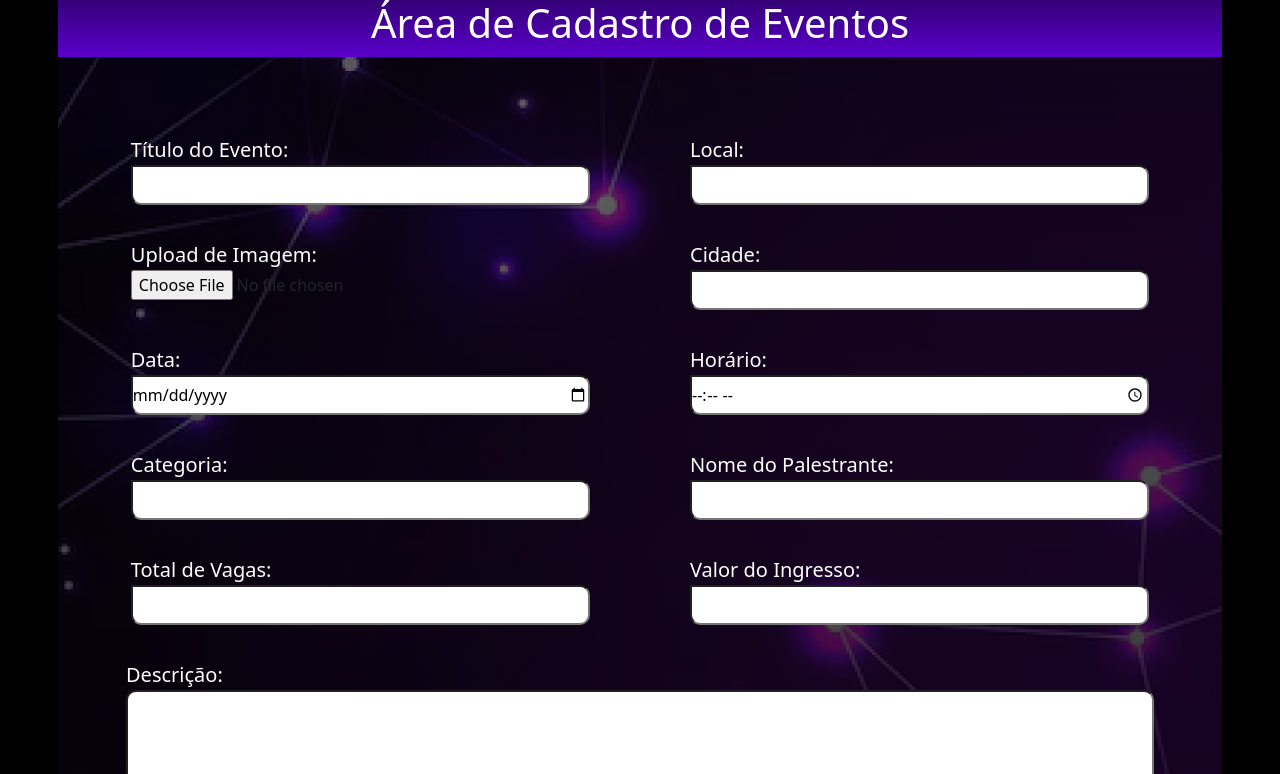
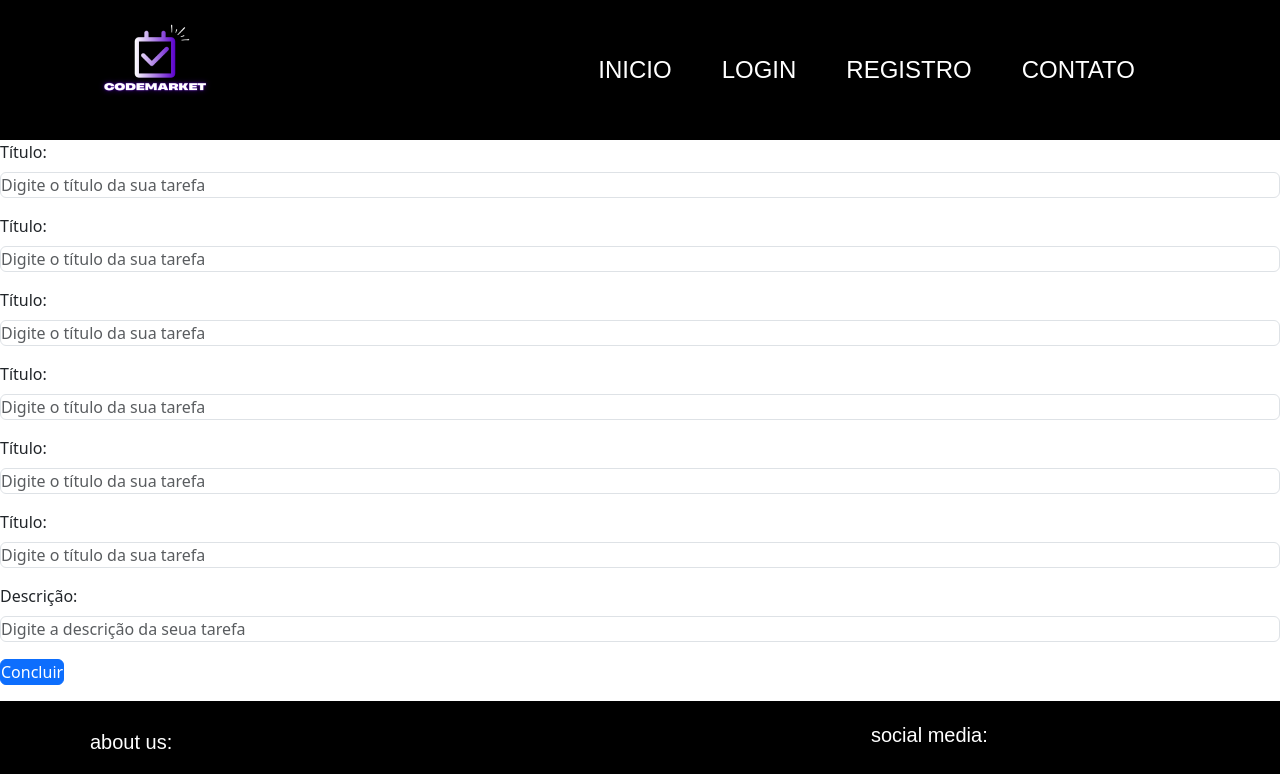
Before and after one commit to mraphaely/Projeto_Integrador_Eventos, a React (Vite) app in the folder Frontend/: page /PagAddEventos in a window 1280 px wide. Shown: the top 774 px of the page. Built offline with nearby package versions, Linux system fonts and the light colour scheme.

Commit message:
tenatativa

```diff
--- a/Frontend/package.json
+++ b/Frontend/package.json
@@ -16,7 +16,7 @@
     "react-bootstrap": "^2.10.5",
     "react-dom": "^18.3.1",
     "react-icons": "^5.3.0",
-    "react-router-dom": "^6.23.1",
+    "react-router-dom": "^6.28.0",
     "reactstrap": "^9.2.3",
     "styled-components": "^6.1.13"
   },
--- a/Frontend/src/Components/Cadastro.jsx
+++ b/Frontend/src/Components/Cadastro.jsx
@@ -23,9 +23,9 @@ const Cadastro = () => {
                 },
             });
             setMessage('Usuário cadastrado com sucesso!');
-            setEmail('');  // Aqui troquei de setNome para setEmail
-            setSenha('');  // Aqui troquei de setDescricao para setSenha
-            setConfirmaSenha('');  // Resetei a confirmação de senha também
+            setEmail('');
+            setSenha('');
+            setConfirmaSenha('');
         } catch (error) {
             console.error('Erro ao cadastrar usuário:', error.response || error);
             setMessage('Erro ao cadastrar usuário');
--- a/Frontend/src/Components/Header.jsx
+++ b/Frontend/src/Components/Header.jsx
@@ -8,8 +8,8 @@ const Header = () => {
             <Btns>
                 <LinkStyled to=''>INICIO</LinkStyled>
                 <LinkStyled to='login'>LOGIN</LinkStyled>
+                <LinkStyled to='register'>REGISTRO</LinkStyled>
                 <LinkStyled to='contato'>CONTATO</LinkStyled>
-                <LinkStyled to='register'>REGISTRO</LinkStyled>
             </Btns>
         </Caixa>
     )
--- a/Frontend/src/Components/PagAddEventos.jsx
+++ b/Frontend/src/Components/PagAddEventos.jsx
@@ -1,60 +1,166 @@
 import React from "react";
+import { Form, Button} from 'react-bootstrap'
 import { H1, Caixa1, Caixa, Label,Div, Linha1, Linha2,InputDescricao, Linha3, Btn, Input } from "../Styles/PagAddEventos"; // Certifique-se de que Input é importado
 import "../Styles/PagAddEventos.css"
+import axios  from "axios";
 
 const PagAddEventos = () => {
+    const [titulo, setTitulo] = React.useState('');
+    const [descricao, setDescricao] = React.useState(null);
+    const [message, setMessage] = React.useState(null);
+    const [loading, setLoading] = React.useState(null);
+
+    const HandlePost = async (event) => {
+
+      event.preventDefault();
+      setLoading("Carregando...");
+
+      try {
+          await axios.post("http://localhost:3333/eventos/criar", {
+              titulo,
+              local,
+              image,
+              cidade,
+              data,
+              categoria,
+              palestrante,
+              vagas,
+              ingresso,
+              descricao
+          })
+          setMessage("Evento criado com sucesso!");
+          setLoading("");
+
+      } catch (error) {
+          setMessage("Não foi possível salvar seu evento!");
+      }
+    };
+
     return (
-        <Caixa1>
-            <Caixa className="caixa">
+      <Form onSubmit={HandlePost}>
+      <Form.Group className="mb-3" controlId="tarefa">
+        <Form.Label>Título:</Form.Label>
+        <Form.Control
+        type="text"
+        placeholder="Digite o título da sua tarefa"
+        value={titulo}
+        onChange={(event) => setTitulo(event.target.value)}
+        required/>
+      </Form.Group>
+      <Form.Group className="mb-3" controlId="tarefa">
+        <Form.Label>Título:</Form.Label>
+        <Form.Control
+        type="text"
+        placeholder="Digite o título da sua tarefa"
+        value={titulo}
+        onChange={(event) => setTitulo(event.target.value)}
+        required/>
+      </Form.Group>
+      <Form.Group className="mb-3" controlId="tarefa">
+        <Form.Label>Título:</Form.Label>
+        <Form.Control
+        type="text"
+        placeholder="Digite o título da sua tarefa"
+        value={titulo}
+        onChange={(event) => setTitulo(event.target.value)}
+        required/>
+      </Form.Group>
+      <Form.Group className="mb-3" controlId="tarefa">
+        <Form.Label>Título:</Form.Label>
+        <Form.Control
+        type="text"
+        placeholder="Digite o título da sua tarefa"
+        value={titulo}
+        onChange={(event) => setTitulo(event.target.value)}
+        required/>
+      </Form.Group>
+      <Form.Group className="mb-3" controlId="tarefa">
+        <Form.Label>Título:</Form.Label>
+        <Form.Control
+        type="text"
+        placeholder="Digite o título da sua tarefa"
+        value={titulo}
+        onChange={(event) => setTitulo(event.target.value)}
+        required/>
+      </Form.Group>
+      <Form.Group className="mb-3" controlId="tarefa">
+        <Form.Label>Título:</Form.Label>
+        <Form.Control
+        type="text"
+        placeholder="Digite o título da sua tarefa"
+        value={titulo}
+        onChange={(event) => setTitulo(event.target.value)}
+        required/>
+      </Form.Group>
 
-            <H1>Área de Cadastro de Eventos </H1>
+      <Form.Group className="mb-3" controlId="descricao">
+        <Form.Label>Descrição:</Form.Label>
+        <Form.Control
+        type="textarea"
+        placeholder="Digite a descrição da seua tarefa"
+        value={descricao}
+        onChange={(event) => setDescricao(event.target.value)}
+         />
+      </Form.Group>
 
-            <Div>
+      <Button variant="primary" type="submit">
+        Concluir
+      </Button>
+      {message ? <p>{message}</p> : <p>{loading}</p>}
+    </Form>
+    );
+    // return (
+    //     <Caixa1>
+    //         <Caixa className="caixa">
 
-            <Linha1>
-                <Label>Título do Evento:</Label>
-                <Input type='text' id='titulo' name='Titulo'/>
+    //         <H1>Área de Cadastro de Eventos </H1>
 
-                <Label>Upload de Imagem:</Label>
-                <Input type='file' id='imagem' name='Imagem'/>
+    //         <Div>
 
-                <Label>Data:</Label>
-                <Input type='date' id='data' name='Data'/>
+    //         <Linha1>
+    //             <Label>Título do Evento:</Label>
+    //             <Input type='text' id='titulo' name='Titulo'/>
 
-                <Label>Categoria:</Label>
-                <Input type='text' id='categoria' name='Categoria'/>
+    //             <Label>Upload de Imagem:</Label>
+    //             <Input type='file' id='imagem' name='Imagem'/>
 
-                <Label>Total de Vagas:</Label>
-                <Input type='number' id='vagas' name='Vagas'/>
-            </Linha1>
-            <Linha2>
-                <Label>Local:</Label>
-                <Input type='text' id='local' name='Local'/>
+    //             <Label>Data:</Label>
+    //             <Input type='date' id='data' name='Data'/>
 
-                <Label>Cidade:</Label>
-                <Input type='text' id='cidade' name='Cidade'/>
+    //             <Label>Categoria:</Label>
+    //             <Input type='text' id='categoria' name='Categoria'/>
 
-                <Label>Horário:</Label>
-                <Input type='time' id='horario' name='Horario'/>
+    //             <Label>Total de Vagas:</Label>
+    //             <Input type='number' id='vagas' name='Vagas'/>
+    //         </Linha1>
+    //         <Linha2>
+    //             <Label>Local:</Label>
+    //             <Input type='text' id='local' name='Local'/>
 
-                <Label>Nome do Palestrante:</Label>
-                <Input type='text' id='palestrante' name='Palestrante'/>
+    //             <Label>Cidade:</Label>
+    //             <Input type='text' id='cidade' name='Cidade'/>
 
-                <Label>Valor do Ingresso:</Label>
-                <Input type='number' id='valor' name='Valor'/>
-            </Linha2>
+    //             <Label>Horário:</Label>
+    //             <Input type='time' id='horario' name='Horario'/>
 
-            </Div>
+    //             <Label>Nome do Palestrante:</Label>
+    //             <Input type='text' id='palestrante' name='Palestrante'/>
 
-           <Linha3>
-                <Label>Descrição:</Label>
-                <InputDescricao type='text' id='descricao' name='Descricao'/>
-           </Linha3>
+    //             <Label>Valor do Ingresso:</Label>
+    //             <Input type='number' id='valor' name='Valor'/>
+    //         </Linha2>
 
-            <Btn to="/pathToSubmit">CADASTRAR</Btn> {/* Ajuste a rota conforme necessário */}
-            </Caixa>
-        </Caixa1>
-    );
+    //         </Div>
+
+    //        <Linha3>
+    //             <Label>Descrição:</Label>
+    //             <InputDescricao type='text' id='descricao' name='Descricao'/>
+    //        </Linha3>
+
+    //         <Btn to="/pathToSubmit">CADASTRAR</Btn> {/* Ajuste a rota conforme necessário */}
+    //         </Caixa>
+    //     </Caixa1>
+    // );
 }
 
 export default PagAddEventos;
--- a/Frontend/src/Components/Register.jsx
+++ b/Frontend/src/Components/Register.jsx
@@ -1,7 +1,32 @@
+
+import { Caixa, Caixinha1, Caixinha2, H1, P, Btn, Btn2, LabelsInputs, Label, Input } from "../Styles/Login.js"
+
+
 
 const Register = () => {
     return(
-        <h1>register</h1>
+        <Caixa>
+            <Caixinha1>
+                <H1>Novo(a) por aqui?</H1>
+                <P>Crie sua conta para criar ou descobrir eventos incríveis.</P>
+
+                <Btn to={'/PagCadastro'}>CADASTRO</Btn>
+            </Caixinha1>
+
+            <Caixinha2 className="caixa">
+                <H1>Faça login no codemarket</H1>
+                <LabelsInputs>
+                    <Label >Email:</Label>
+                    <Input type='text' id='email' name='Email'/>
+
+                    <Label for='senha'>Senha:</Label>
+                    <Input type='text' id='senha' name='Senha'/>
+                </LabelsInputs>
+
+                <Btn2>ENTRAR</Btn2>
+            </Caixinha2>
+        </Caixa>
+
     )
 }
 export default Register
--- a/Frontend/src/main.jsx
+++ b/Frontend/src/main.jsx
@@ -3,10 +3,13 @@ import { createRoot } from 'react-dom/client'
 import App from './App/App'
 import 'bootstrap/dist/css/bootstrap.min.css'
 import './index.css'
+import Lista from './integration/Lista'
 
 
 createRoot(document.getElementById('root')).render(
   <StrictMode>
+    <>
     <App/>
+    </>
   </StrictMode>,
 )
```
Also changed, not shown: Frontend/src/Components/PagEventosEmpreendedorismo.jsx (+86 -111 lines), 1 other file (tests, documents, lock files or other folders).
